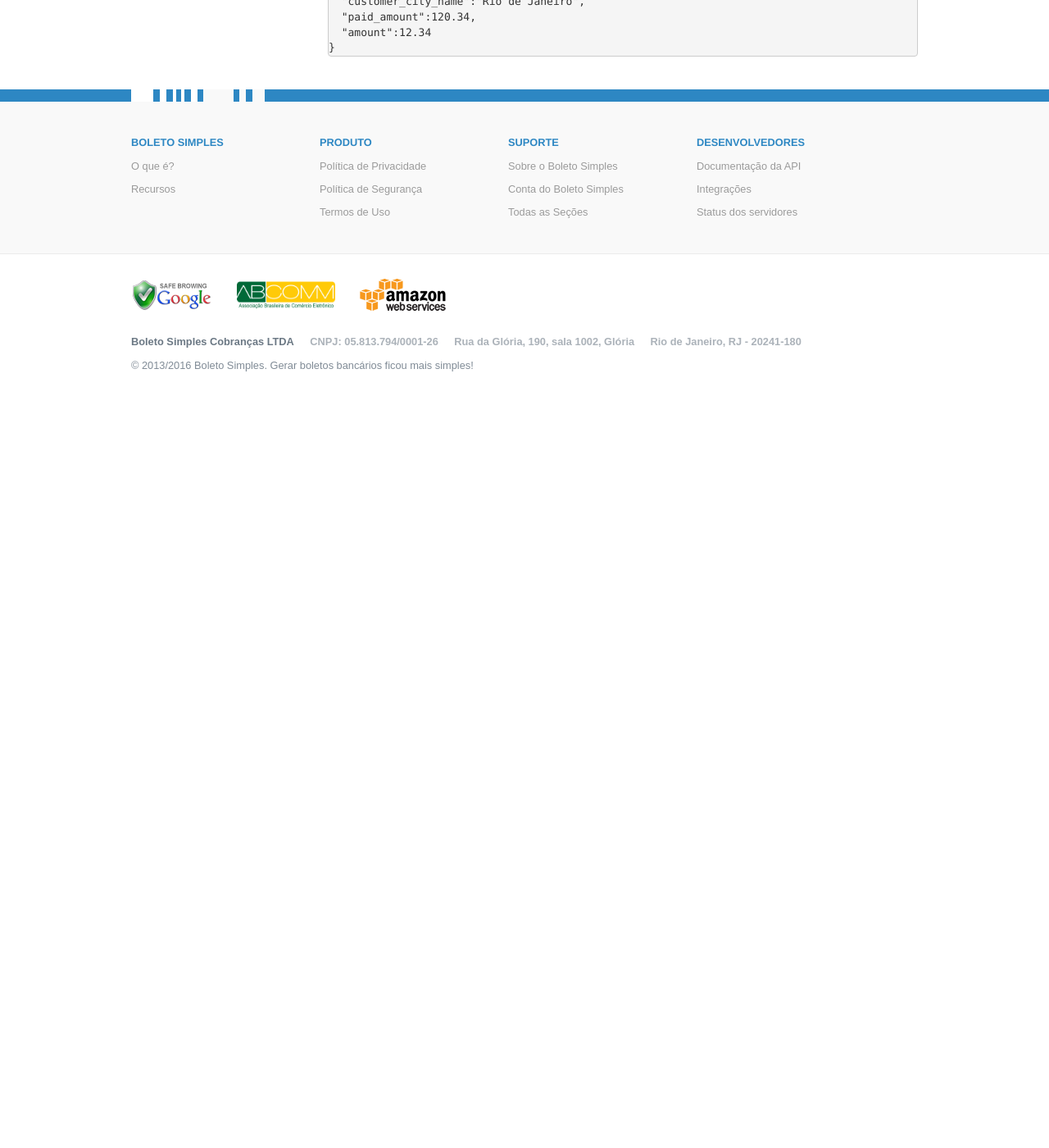
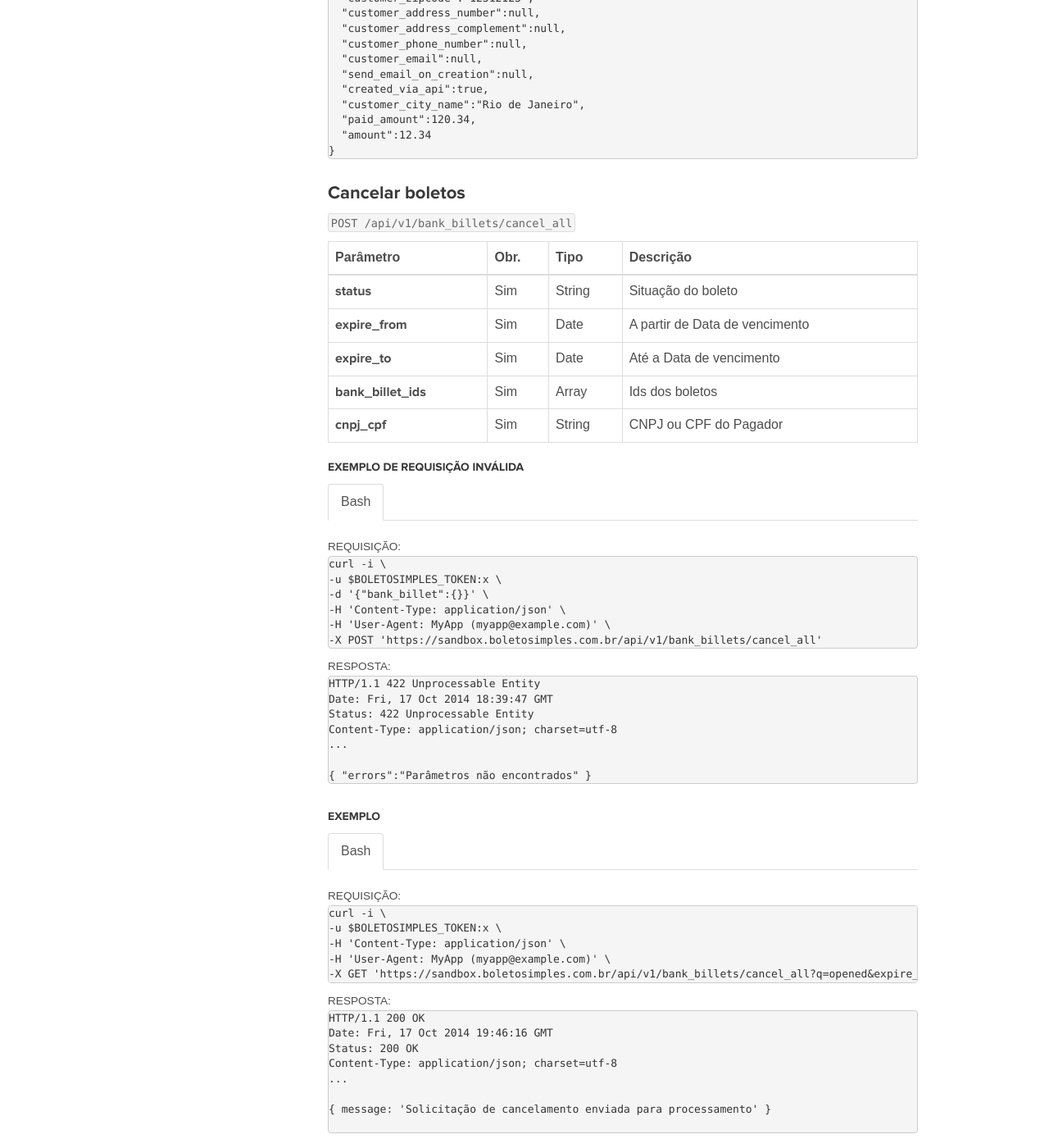
Before and after one commit to BoletoSimples/boletosimples-docs, a Jekyll site: the page built from reference/v1/bank_billets/index.md, in a window 1280 px wide and 1400 px high, scrolled down 16434 px. Shown: the whole window at 82% size. Built offline with Jekyll 4.4.1, drawn with Linux system fonts in a browser that asks for light colours; before the commit the page ends 16920 px from its top, so only the background shows below that; some of the changed text lies outside the part shown.

Commit message:
Add new endpoint for bank billets cancell all

```diff
--- a/reference/v1/bank_billets/index.md
+++ b/reference/v1/bank_billets/index.md
@@ -1570,6 +1570,34 @@ Array
         Quantidade de registros por página (Maximo de 250)
       </td>
     </tr>
+    <tr>
+      <td>
+        <strong>expire_from</strong>
+      </td>
+      <td>
+        Não
+      </td>
+      <td>
+        Date
+      </td>
+      <td>
+        Pesquisa a partir de Data de vencimento. Obrigatório o parâmetro <code class="highlighter-rouge">expire_to</code>
+      </td>
+    </tr>
+    <tr>
+      <td>
+        <strong>expire_to</strong>
+      </td>
+      <td>
+        Não
+      </td>
+      <td>
+        Date
+      </td>
+      <td>
+        Pesquisa até a Data de vencimento. Obrigatório o parâmetro <code class="highlighter-rouge">expire_from</code>
+      </td>
+    </tr>
   </tbody>
 </table>
 
@@ -2258,3 +2286,158 @@ Array
 </pre>
     </div> -->
 </div>
+
+### Cancelar boletos
+
+`POST /api/v1/bank_billets/cancel_all`
+
+<table class='table table-bordered'>
+  <thead>
+    <tr>
+      <th>Parâmetro</th>
+      <th data-container="body" data-toggle="tooltip" title="Obrigatório">Obr.</th>
+      <th>Tipo</th>
+      <th>Descrição</th>
+    </tr>
+  </thead>
+  <tbody>
+    <tr>
+      <td>
+        <strong>status</strong>
+      </td>
+      <td>
+        Sim
+      </td>
+      <td>
+        String
+      </td>
+      <td>
+        Situação do boleto
+      </td>
+    </tr>
+    <tr>
+      <td>
+        <strong>expire_from</strong>
+      </td>
+      <td>
+        Sim
+      </td>
+      <td>
+        Date
+      </td>
+      <td>
+        A partir de Data de vencimento
+      </td>
+    </tr>
+    <tr>
+      <td>
+        <strong>expire_to</strong>
+      </td>
+      <td>
+        Sim
+      </td>
+      <td>
+        Date
+      </td>
+      <td>
+        Até a Data de vencimento
+      </td>
+    </tr>
+    <tr>
+      <td>
+        <strong>bank_billet_ids</strong>
+      </td>
+      <td>
+        Sim
+      </td>
+      <td>
+        Array
+      </td>
+      <td>
+        Ids dos boletos
+      </td>
+    </tr>
+    <tr>
+      <td>
+        <strong>cnpj_cpf</strong>
+      </td>
+      <td>
+        Sim
+      </td>
+      <td>
+        String
+      </td>
+      <td>
+        CNPJ ou CPF do Pagador
+      </td>
+    </tr>
+  </tbody>
+</table>
+
+#### Exemplo de requisição inválida
+
+<ul class="nav nav-tabs" role="tablist">
+  <li class="active"><a href="#bash" role="tab" data-toggle="tab">Bash</a></li>
+</ul>
+
+<div class="tab-content">
+  <div class="tab-pane active" id="bash">
+    <small>Requisição:</small>
+<pre class="bash">
+curl -i \
+-u $BOLETOSIMPLES_TOKEN:x \
+-d '{"bank_billet":{}}' \
+-H 'Content-Type: application/json' \
+-H 'User-Agent: MyApp (myapp@example.com)' \
+-X POST 'https://sandbox.boletosimples.com.br/api/v1/bank_billets/cancel_all'
+</pre>
+
+    <small>Resposta:</small>
+
+<pre class="http">
+HTTP/1.1 422 Unprocessable Entity
+Date: Fri, 17 Oct 2014 18:39:47 GMT
+Status: 422 Unprocessable Entity
+Content-Type: application/json; charset=utf-8
+...
+
+{ "errors":"Parâmetros não encontrados" }
+</pre>
+</div>
+</div>
+
+
+#### Exemplo
+
+<ul class="nav nav-tabs" role="tablist">
+  <li class="active"><a href="#bash3" role="tab" data-toggle="tab">Bash</a></li>
+  <!-- <li><a href="#ruby3" role="tab" data-toggle="tab">Ruby</a></li>
+  <li><a href="#php3" role="tab" data-toggle="tab">PHP</a></li> -->
+</ul>
+
+<div class="tab-content">
+  <div class="tab-pane active" id="bash3">
+    <small>Requisição:</small>
+
+<pre class="bash">
+curl -i \
+-u $BOLETOSIMPLES_TOKEN:x \
+-H 'Content-Type: application/json' \
+-H 'User-Agent: MyApp (myapp@example.com)' \
+-X GET 'https://sandbox.boletosimples.com.br/api/v1/bank_billets/cancel_all?q=opened&expire_from=20-04-2017&expire_to=20-10-2017&bank_billet_ids=[345,456,788]&cnpj_cpf=125.812.717-28'
+</pre>
+
+    <small>Resposta:</small>
+
+<pre class="http">
+HTTP/1.1 200 OK
+Date: Fri, 17 Oct 2014 19:46:16 GMT
+Status: 200 OK
+Content-Type: application/json; charset=utf-8
+...
+
+{ message: 'Solicitação de cancelamento enviada para processamento' }
+
+</pre>
+</div>
+</div>
```
Also changed, not shown: changelog/index.md (+2 -2 lines).
